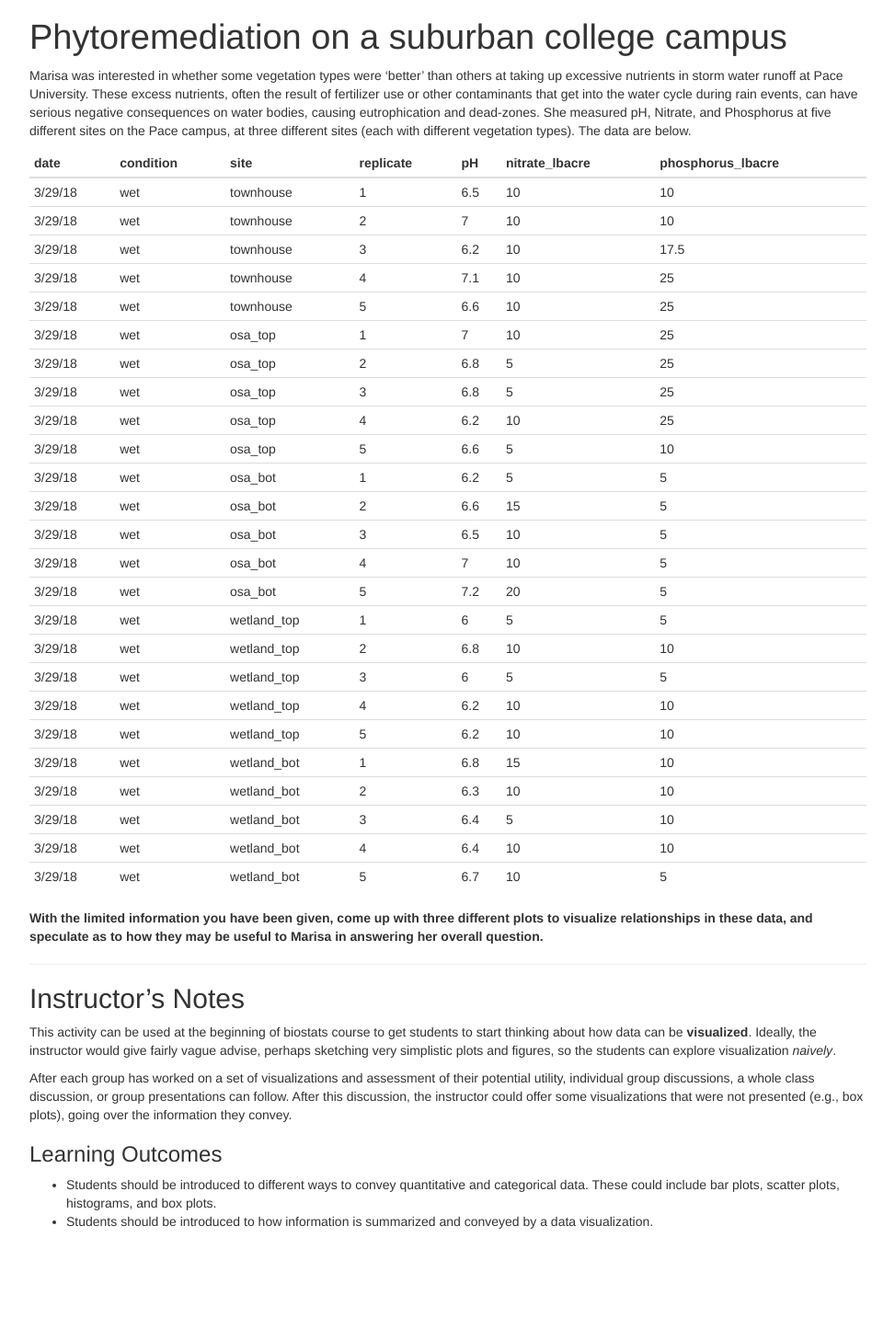
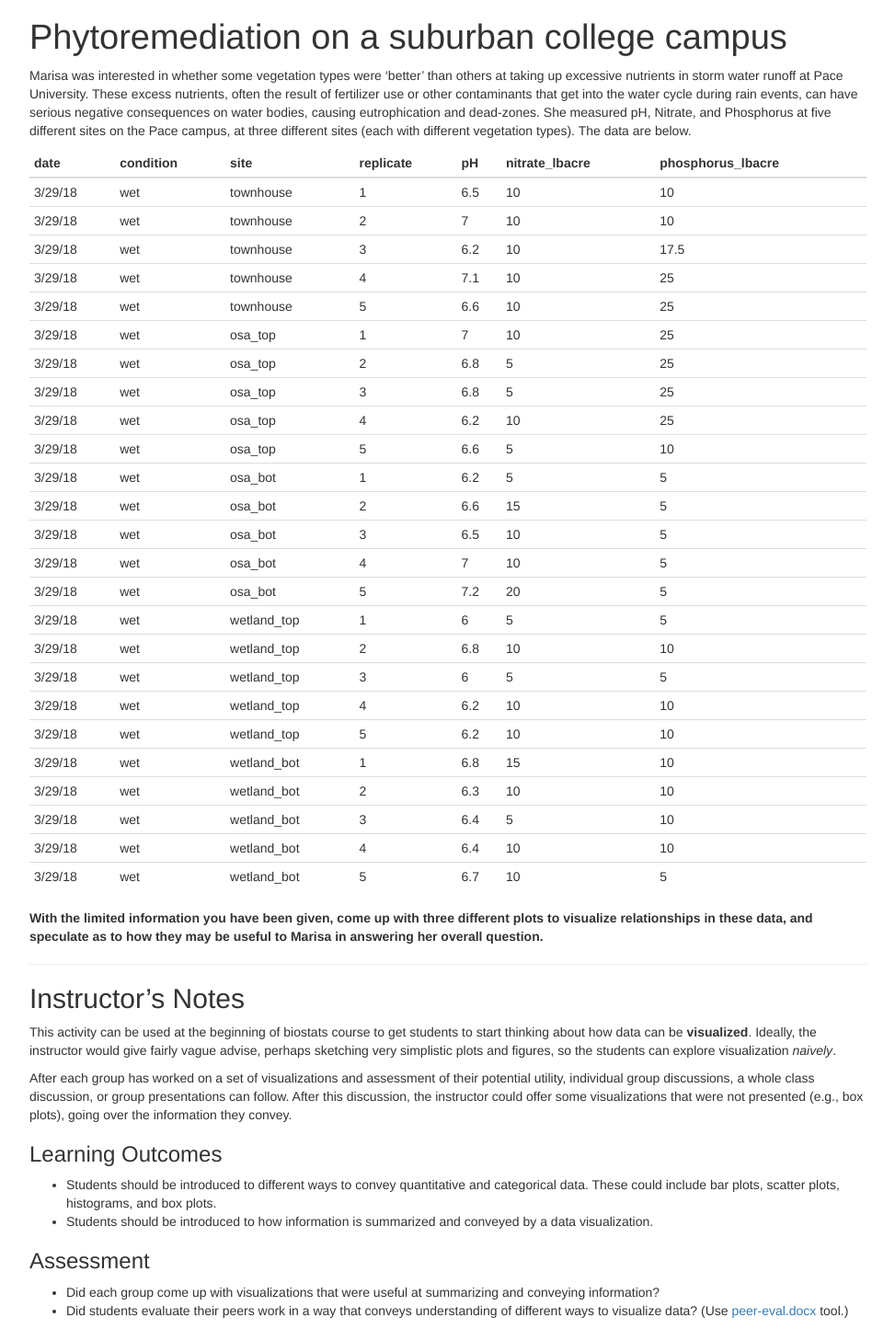
Before and after one commit to mlammens/ESA2019-BEDENet, a Jekyll site: the page docs/ESA2019-Speed-Data-Science-Activity.html, which Jekyll copies as it is, in a window 1280 px wide. Shown: the whole page at 92% size, without its empty margins (153-1126 px from the left). Built offline with Jekyll 4.4.1, drawn with Linux system fonts in a browser that asks for light colours; before the commit the page ends 1348 px from its top, so only the background shows below that.

Commit message:
Made html for updated activity.

```diff
--- a/docs/ESA2019-Speed-Data-Science-Activity.html
+++ b/docs/ESA2019-Speed-Data-Science-Activity.html
@@ -447,6 +447,13 @@ $(document).ready(function () {
 <li>Students should be introduced to how information is summarized and conveyed by a data visualization.</li>
 </ul>
 </div>
+<div id="assessment" class="section level3">
+<h3>Assessment</h3>
+<ul>
+<li>Did each group come up with visualizations that were useful at summarizing and conveying information?</li>
+<li>Did students evaluate their peers work in a way that conveys understanding of different ways to visualize data? (Use <a href="docs/peer-eval.docx">peer-eval.docx</a> tool.)</li>
+</ul>
+</div>
 </div>
 
 
```
